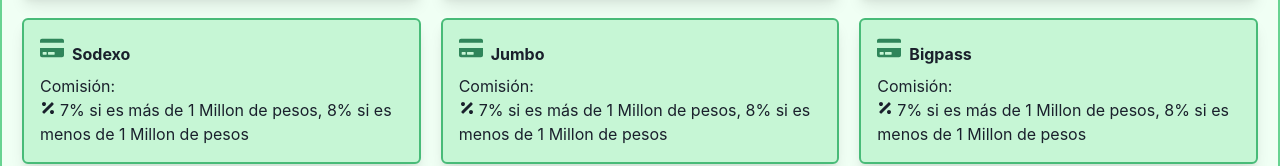
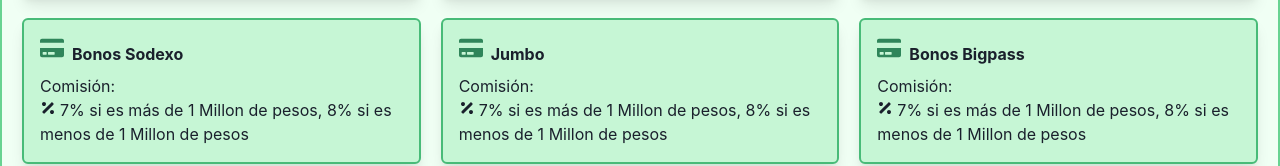
Before and after one commit to KevinZea/Efecticard, a React (Vite) app: page / in a window 1280 px wide. Shown: the part 2047-2213 px from the top of the page. Built offline with nearby package versions, Linux system fonts and the light colour scheme.

Commit message:
changes bonos x tarjetas

```diff
--- a/src/components/Cards/Cards.jsx
+++ b/src/components/Cards/Cards.jsx
@@ -77,12 +77,12 @@
     {
         image: sodexo,
         title: 'Sodexo',
-        description: 'Con tu tarjeta Sodexo puedes asegurar tu dinero 100% en efectivo.'
+        description: 'Con tus Bonos Sodexo puedes asegurar tu dinero 100% en efectivo.'
     },
     {
         image: bigpass,
         title: 'Bigpass',
-        description: 'Con tu tarjeta Bigpass puedes asegurar tu dinero 100% en efectivo.'
+        description: 'Con tus Bonos Bigpass puedes asegurar tu dinero 100% en efectivo.'
     }
 ];
 
--- a/src/components/Notes/Notes.jsx
+++ b/src/components/Notes/Notes.jsx
@@ -50,7 +50,7 @@
         icon: MdOutlineAttachMoney
     },
     {
-        name: 'Sodexo',
+        name: 'Bonos Sodexo',
         commission: '7% si es más de 1 Millon de pesos, 8% si es menos de 1 Millon de pesos',
         icon: FaCreditCard
     },
@@ -60,7 +60,7 @@
         icon: FaCreditCard
     },
     {
-        name: 'Bigpass',
+        name: 'Bonos Bigpass',
         commission: '7% si es más de 1 Millon de pesos, 8% si es menos de 1 Millon de pesos',
         icon: FaCreditCard
     }
```
